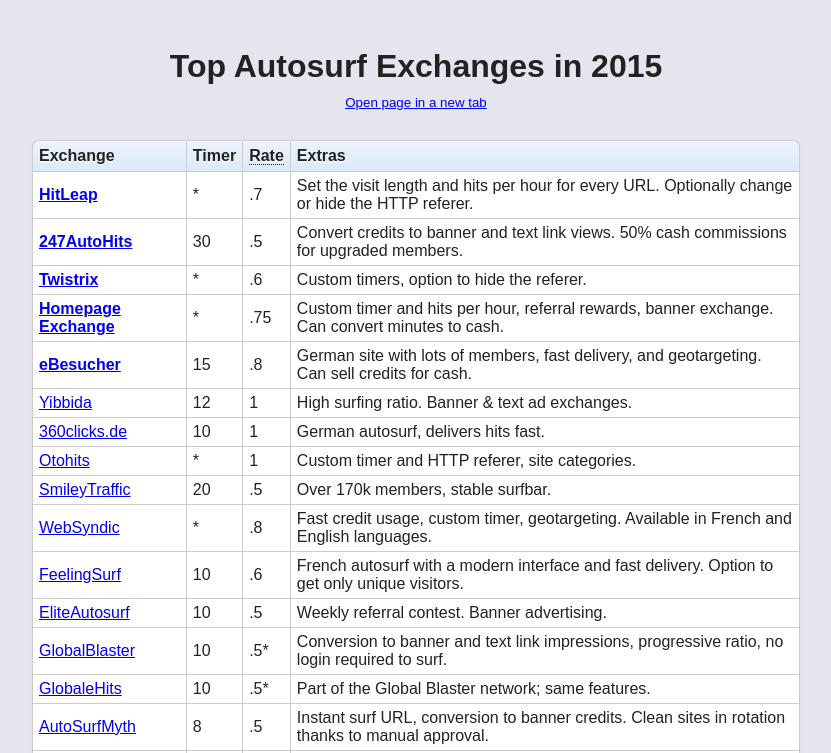
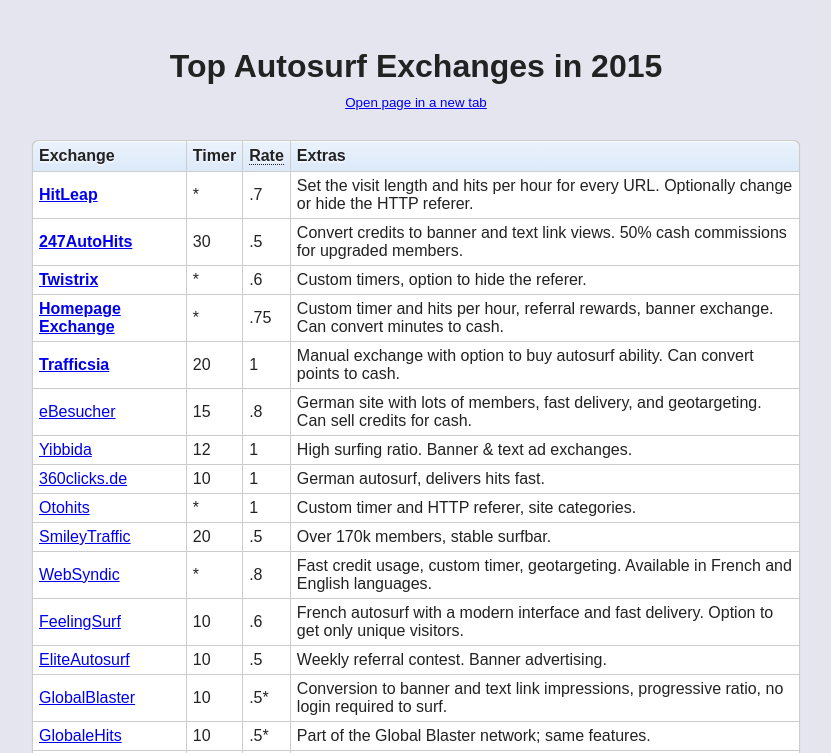
Before and after one commit to Sample-Codes/traffic-exchange-site, a plain HTML site: page www/index.html in a window 1280 px wide. Shown: the top 753 px of the page, without its empty margins (224-1055 px from the left). Drawn offline with Linux system fonts and the light colour scheme.

Commit message:
trafficsia

```diff
--- a/www/index.html
+++ b/www/index.html
@@ -54,7 +54,13 @@
 					<td>Custom timer and hits per hour, referral rewards, banner exchange. Can convert minutes to cash.</td>
 				</tr>
 				<tr>
-					<td><strong><a rel="nofollow" href="http://www.ebesucher.com/?ref=ehaha" target="_blank">eBesucher</a></strong></td>
+					<td><strong><a rel="nofollow" href="http://trafficsia.com/?ref=terobot" target="_blank">Trafficsia</a></strong></td>
+					<td>20</td>
+					<td>1</td>
+					<td>Manual exchange with option to buy autosurf ability. Can convert points to cash.</td>
+				</tr>
+				<tr>
+					<td><a rel="nofollow" href="http://www.ebesucher.com/?ref=ehaha" target="_blank">eBesucher</a></td>
 					<td>15</td>
 					<td>.8</td>
 					<td>German site with lots of members, fast delivery, and geotargeting. Can sell credits for cash.</td>
```
